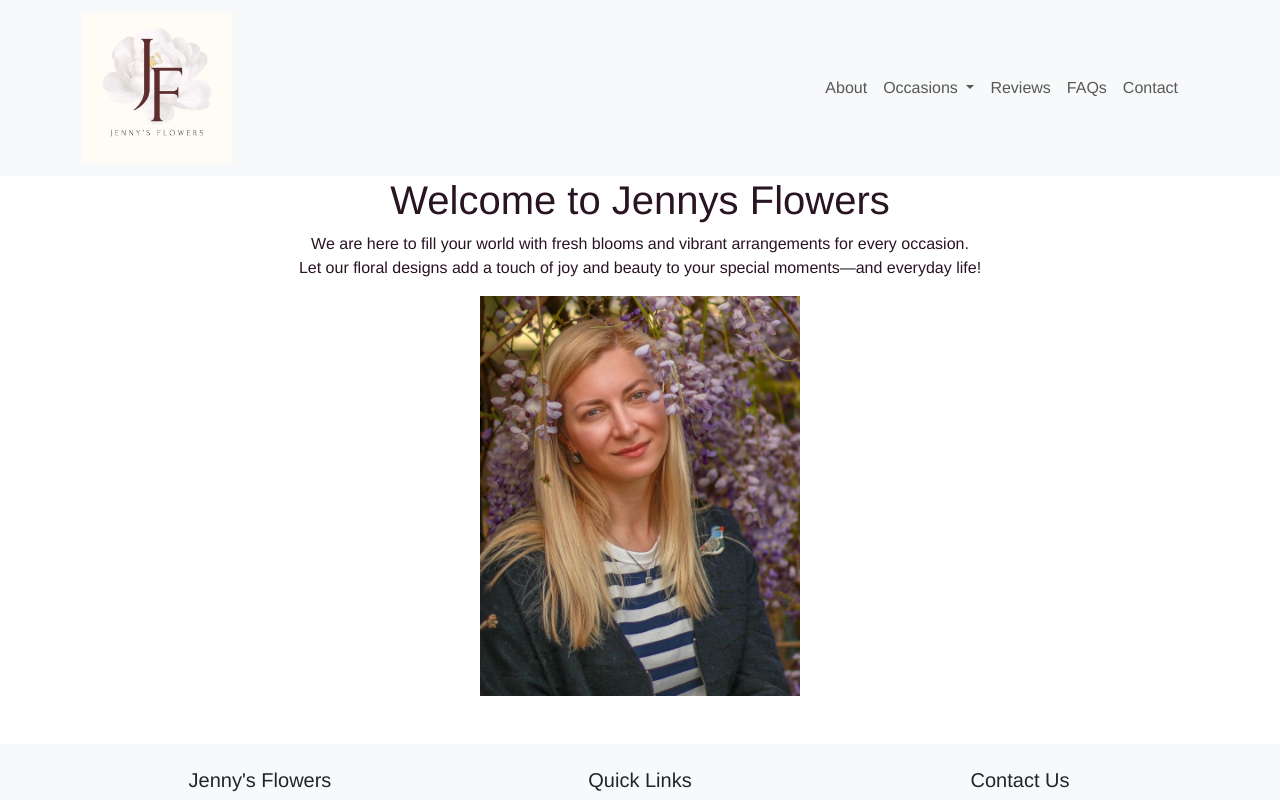
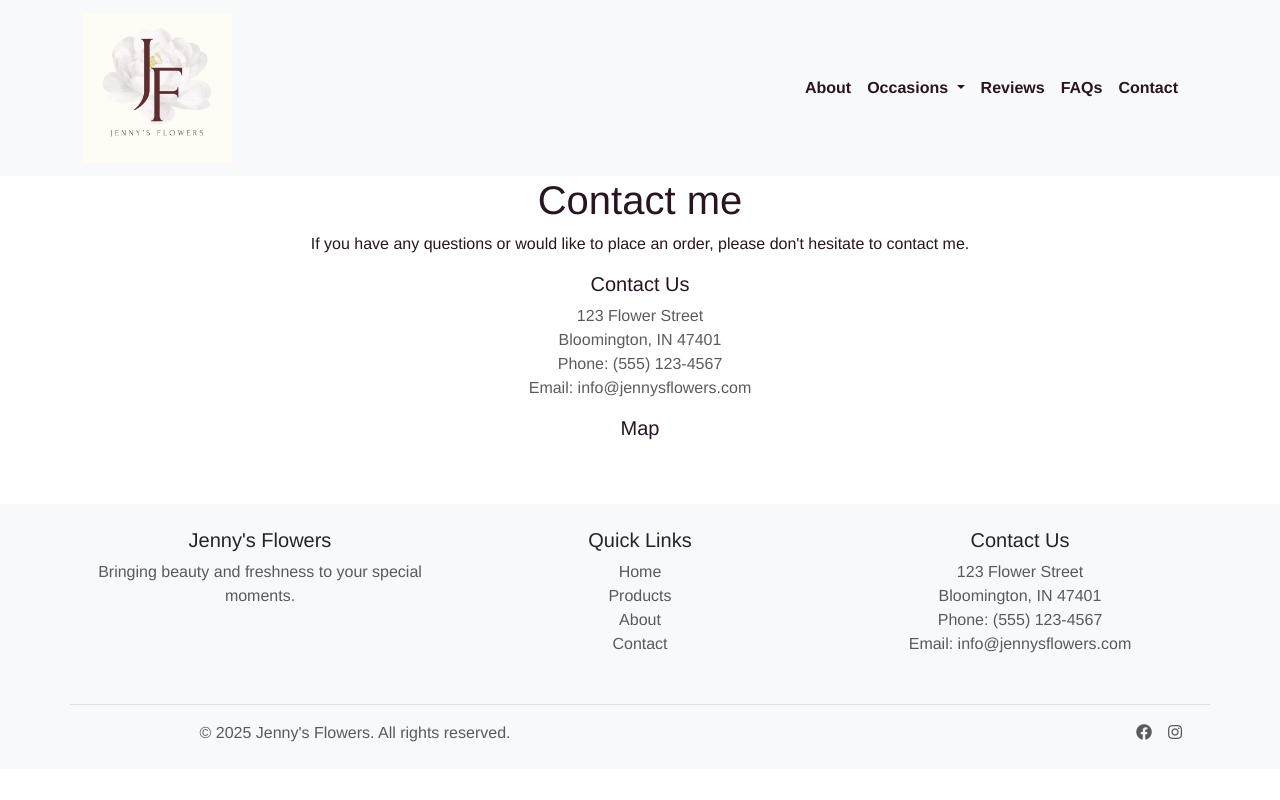
Before and after one commit to Junikab/jennys-flowers, a Vue app: page /contact in a window 1280 px wide. Shown: the top 800 px of the page. Built offline with nearby package versions, Linux system fonts and the light colour scheme.

Commit message:
ContactMe adited + router-vue installed and set up

```diff
--- a/package.json
+++ b/package.json
@@ -15,7 +15,8 @@
     "sass-loader": "^16.0.5",
     "vee-validate": "^4.15.0",
     "vue": "^3.2.13",
-    "vue-animate": "^0.0.4"
+    "vue-animate": "^0.0.4",
+    "vue-router": "^4.5.0"
   },
   "devDependencies": {
     "@babel/core": "^7.12.16",
--- a/src/App.vue
+++ b/src/App.vue
@@ -1,20 +1,21 @@
 <template>
   <div class="app-wrapper">
     <TheHeader />
-    <HomePage msg="Welcome to Jennys Flowers" />
+    <!-- <HomePage msg="Welcome to Jennys Flowers" /> -->
+    <router-view></router-view>
     <TheFooter />
   </div>
 </template>
 
 <script>
-import HomePage from './views/HomePage.vue'
+// import HomePage from './views/HomePage.vue'
 import TheFooter from './components/layout/TheFooter.vue'
 import TheHeader from './components/layout/TheHeader.vue'
 export default {
   name: 'App',
   components: {
     TheHeader,
-    HomePage,
+    // HomePage,
     TheFooter
   }
 }
--- /dev/null
+++ b/src/components/home/ContactMe.vue
@@ -0,0 +1,28 @@
+<template>
+  <div id="contact">
+    <h1>Contact me</h1>
+    <p>
+      If you have any questions or would like to place an order, please don't
+      hesitate to contact me.
+    </p>
+    <div class="mb-3">
+      <h5>Contact Us</h5>
+      <ul class="list-unstyled text-muted">
+        <li>123 Flower Street</li>
+        <li>Bloomington, IN 47401</li>
+        <li>Phone: (555) 123-4567</li>
+        <li>Email: info@jennysflowers.com</li>
+      </ul>
+    </div>
+    <div class="mb-3">
+      <h5>Map</h5>
+      <!-- <img src="@/assets/images/map.png" alt="Map" /> -->
+    </div>
+  </div>
+</template>
+
+<script>
+export default {
+  name: 'ContactMe'
+}
+</script>
--- a/src/components/layout/TheHeader.vue
+++ b/src/components/layout/TheHeader.vue
@@ -1,13 +1,13 @@
 <template>
   <nav class="navbar navbar-expand-lg bg-body-tertiary">
     <div class="container">
-      <a class="navbar-brand" href="#">
+      <router-link class="navbar-brand" to="/">
         <img
           src="@/assets/images/logo/logo.png"
           alt="Jenny's Flowers Logo"
           height="150"
         />
-      </a>
+      </router-link>
       <div>
         <TheNavigation />
       </div>
--- a/src/components/layout/TheNavigation.vue
+++ b/src/components/layout/TheNavigation.vue
@@ -46,7 +46,10 @@
             <a class="nav-link" href="#faqs">FAQs</a>
           </li>
           <li class="nav-item">
-            <a class="nav-link" href="#contact">Contact</a>
+            <router-link class="nav-link" to="/contact">Contact</router-link>
+            <!-- <router-link class="nav-link" :to="{ name: 'Contact' }"
+              >Contact</router-link
+            > -->
           </li>
         </ul>
       </div>
@@ -55,7 +58,23 @@
 </template>
 
 <script>
+// import { ContactMe } from '../home/ContactMe.vue'
 export default {
   name: 'TheNavigation'
+  //   components: {
+  //     ContactMe
+  //   }
 }
 </script>
+
+<style scoped>
+.nav-link {
+  cursor: pointer; /* Make sure the cursor changes to pointer on hover */
+  color: #291422;
+  font-weight: 800;
+}
+.nav-item {
+  color: #291422;
+  font-weight: 800;
+}
+</style>
--- a/src/main.js
+++ b/src/main.js
@@ -1,10 +1,12 @@
 import { createApp } from 'vue'
 import App from './App.vue'
 import BootstrapVue3 from 'bootstrap-vue-3'
+import router from './router/index.js'
 
 import 'bootstrap/dist/css/bootstrap.css'
 import 'bootstrap-vue-3/dist/bootstrap-vue-3.css'
 
 const app = createApp(App)
+app.use(router)
 app.use(BootstrapVue3)
 app.mount('#app')
--- a/src/router/index.js
+++ b/src/router/index.js
@@ -1,8 +1,18 @@
+import { createRouter, createWebHistory } from 'vue-router'
+import ContactMe from '../components/home/ContactMe.vue'
+import HomePage from '../views/HomePage.vue'
+
 const routes = [
   {
     path: '/',
     name: 'HomePage',
-    component: HomePage
+    component: HomePage,
+    props: { msg: 'Welcome to Jennys Flowers' }
+  },
+  {
+    path: '/contact',
+    name: 'Contact',
+    component: ContactMe
   }
   // Uncomment when ready for payment functionality
   // {
@@ -11,3 +21,8 @@ const routes = [
   //   component: () => import('../views/CheckoutPage.vue')
   // },
 ]
+const router = createRouter({
+  history: createWebHistory(),
+  routes
+})
+export default router
--- a/src/views/HomePage.vue
+++ b/src/views/HomePage.vue
@@ -1,5 +1,5 @@
 <template>
-  <div class="hello">
+  <div class="home-page">
     <h1>{{ msg }}</h1>
     <p>
       We are here to fill your world with fresh blooms and vibrant arrangements
```
Also changed, not shown: src/components/home/About.vue (deleted), src/components/home/AboutMe.vue (added), src/components/home/Contact.vue (deleted), 1 other file (tests, documents, lock files or other folders).
